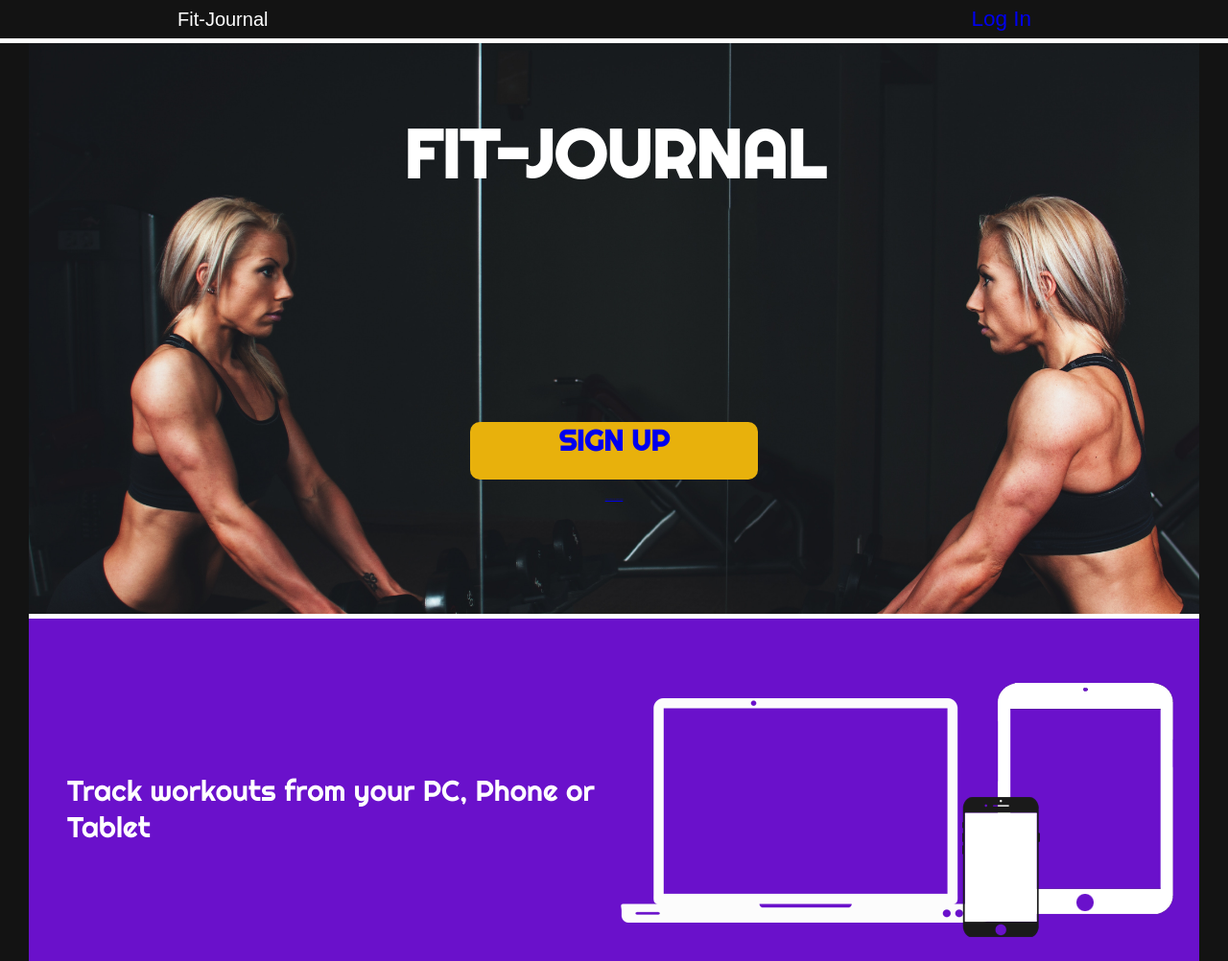
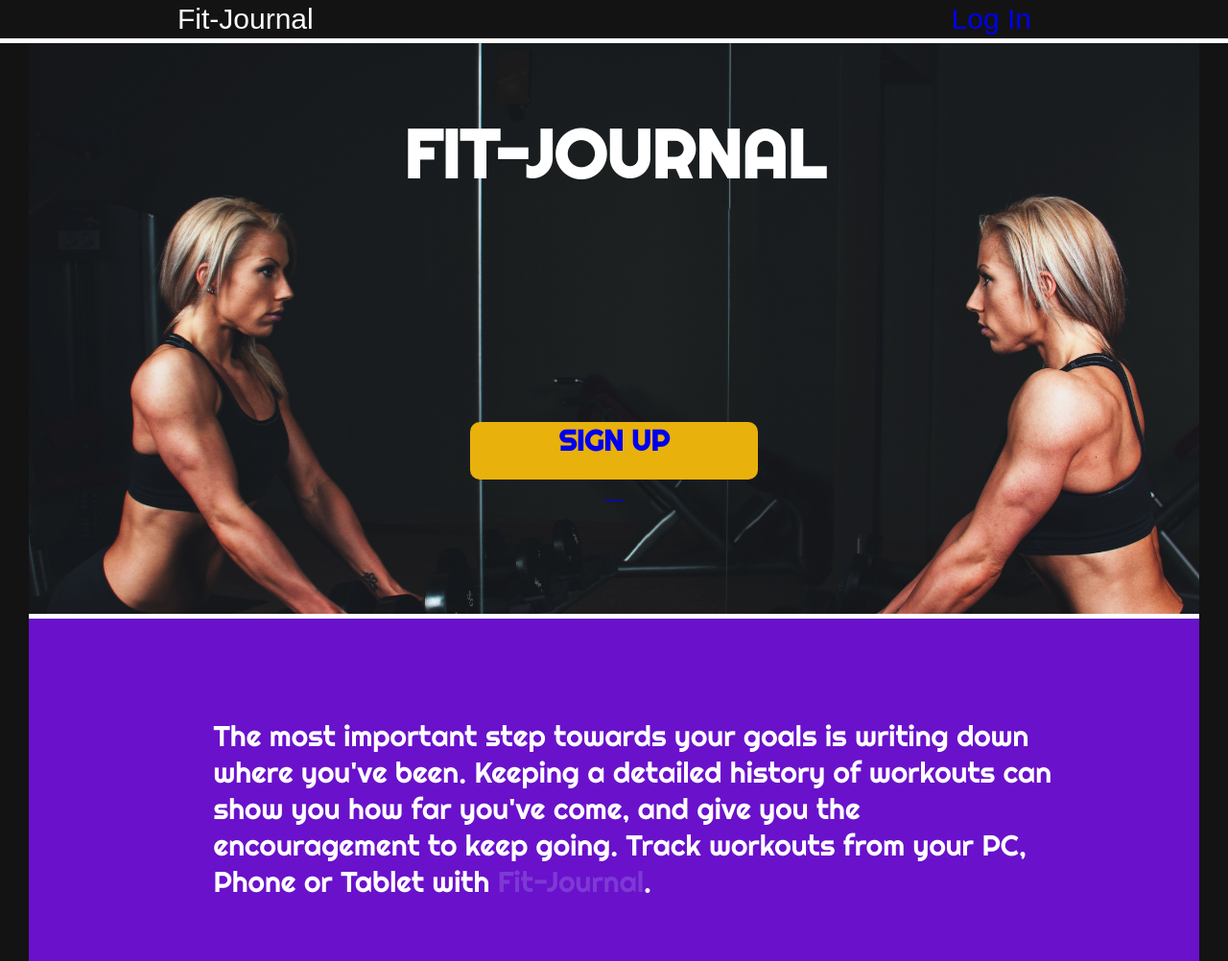
Before and after one commit to ernest-phillips/HomeLogger-Server, a website: page public/index.html in a window 1280 px wide. Shown: the top 1002 px of the page at 96% size. Drawn offline with nearby package versions, Linux system fonts and the light colour scheme.

Commit message:
minor style change

```diff
--- a/public/css/main.css
+++ b/public/css/main.css
@@ -85,7 +85,7 @@ main {
 .logo {
     justify-content: flex-start;
     width: 50%;
-    font-size: 2rem;
+    font-size: 3rem;
     padding-left: 40px;
     line-height: 40px;
 }
@@ -112,12 +112,12 @@ main {
     justify-content: flex-end;
     text-align: right;
     padding-right: 40px;
-    font-size: 2rem;
+    /* font-size: 3rem; */
 }
 
 .login {
     padding-right: 20px;
-    font-size: 1.5em;
+    font-size: 3rem;
 }
 
 .login {
@@ -842,11 +842,14 @@ input[type=number]::-webkit-outer-spin-button {
     display: flex;
     justify-content: center;
 }
-
+.highlight{
+    color: #Cdf3
+}
 .devices {
     background-color: rgba(106, 17, 203);
     display: flex;
     flex-direction: row;
+    justify-content: center;
     height: 400px;
     width: 100%;
     align-items: center;
@@ -856,8 +859,8 @@ input[type=number]::-webkit-outer-spin-button {
 .device-text {
     display: flex;
     flex-wrap: wrap;
-    justify-content: flex-start;
-    width: 50%;
+
+    width: 75%;
     padding-left: 40px;
     color: #fff;
     flex-direction: column;
--- a/public/index.html
+++ b/public/index.html
@@ -35,14 +35,12 @@
 
             </section>
             <section class="devices">
-                <div class="device-text">
-                    <p>Track workouts from your PC, Phone or Tablet</p>
+                <article class="device-text">
+                    <p> The most important step towards your goals is writing down where you've been. Keeping a detailed history of workouts can show you how far you've come, and give you the encouragement
+                        to keep going. Track workouts from your PC, Phone or Tablet with <span class="highlight">Fit-Journal</span>.
+                    </p>
+                </article>
 
-
-                </div>
-                <div class="device-imgs">
-                    <img class="mobile-img" src="./img/devices.png" alt="Mobile devices">
-                </div>
             </section>
             <section class="bg-info">
                 <div class="activites1">
```
Also changed, not shown: test/workout.test.js (+5 -7 lines).
